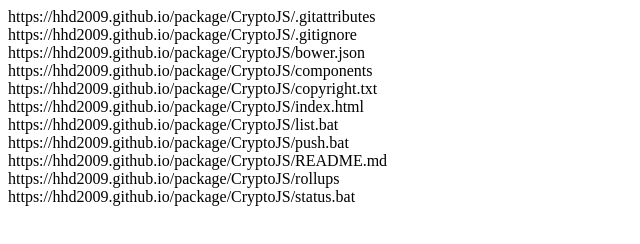
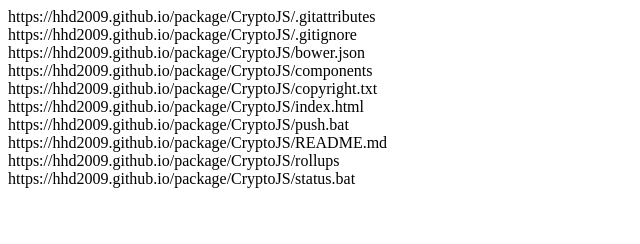
Before and after one commit to hhd2009/package, a website: page CryptoJS/index.html in a window 1280 px wide. Shown: the whole page, without its empty margins (0-640 px from the left). Drawn offline with Linux system fonts and the light colour scheme.

Commit message:
Update index.html

```diff
--- a/CryptoJS/index.html
+++ b/CryptoJS/index.html
@@ -14,7 +14,6 @@
 <a href="https://hhd2009.github.io/package/CryptoJS/components" target=_blank>https://hhd2009.github.io/package/CryptoJS/components</a><br>
 <a href="https://hhd2009.github.io/package/CryptoJS/copyright.txt" target=_blank>https://hhd2009.github.io/package/CryptoJS/copyright.txt</a><br>
 <a href="https://hhd2009.github.io/package/CryptoJS/index.html" target=_blank>https://hhd2009.github.io/package/CryptoJS/index.html</a><br>
-<a href="https://hhd2009.github.io/package/CryptoJS/list.bat" target=_blank>https://hhd2009.github.io/package/CryptoJS/list.bat</a><br>
 <a href="https://hhd2009.github.io/package/CryptoJS/push.bat" target=_blank>https://hhd2009.github.io/package/CryptoJS/push.bat</a><br>
 <a href="https://hhd2009.github.io/package/CryptoJS/README.md" target=_blank>https://hhd2009.github.io/package/CryptoJS/README.md</a><br>
 <a href="https://hhd2009.github.io/package/CryptoJS/rollups" target=_blank>https://hhd2009.github.io/package/CryptoJS/rollups</a><br>
```
